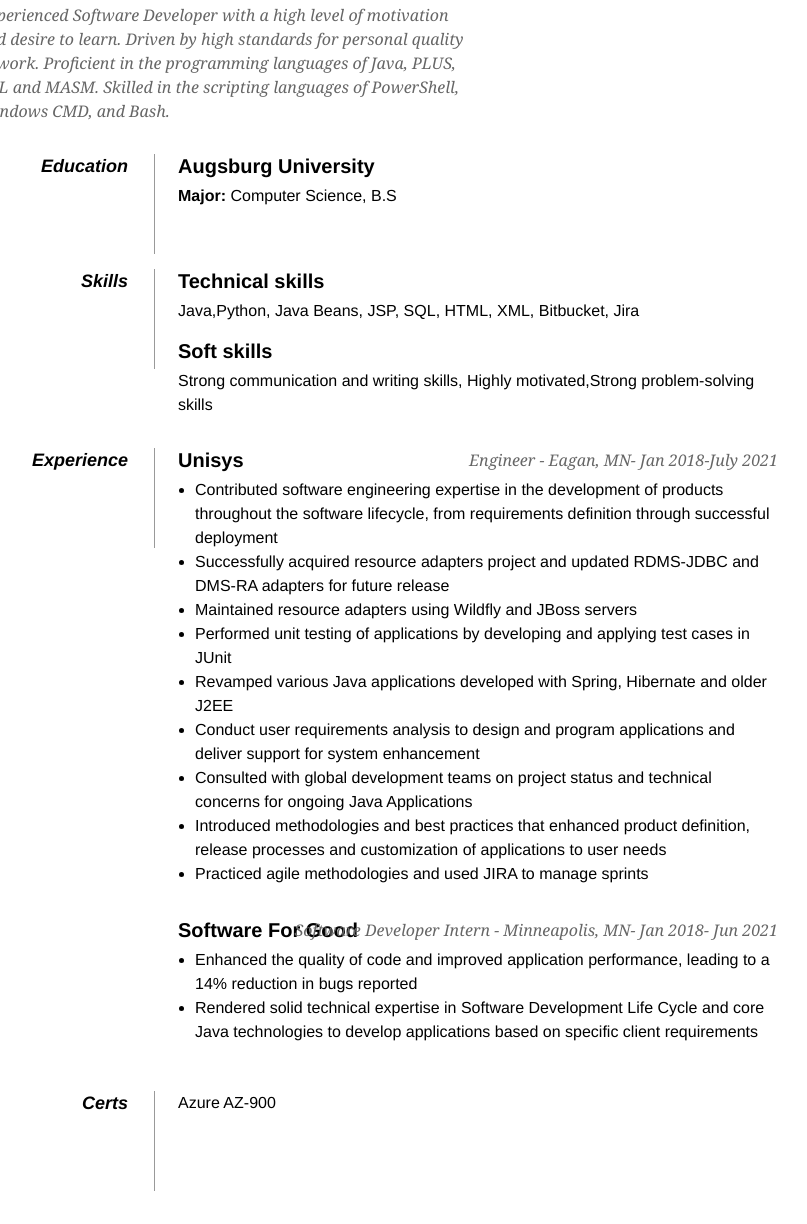
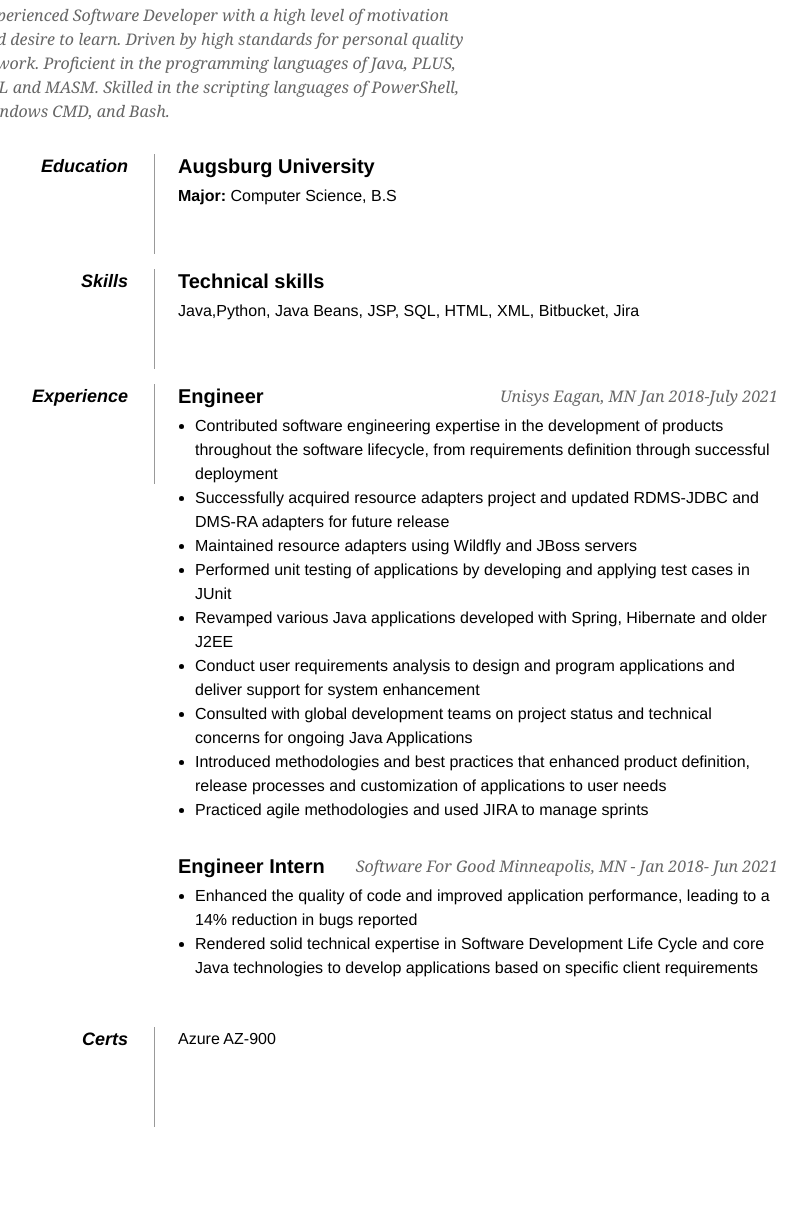
Before and after one commit to ilhan-dahir/ilhan-dahir.github.io, a plain HTML site: page index.html in a window 1280 px wide. Shown: the part 158-1382 px from the top of the page, without its empty margins (262-1069 px from the left). Drawn offline with Linux system fonts and the light colour scheme.

Commit message:
edit exp

```diff
--- a/index.html
+++ b/index.html
@@ -53,15 +53,13 @@
                 <h2>Technical skills</h2>
                 <p>Java,Python, Java Beans, JSP, SQL, HTML, XML, Bitbucket, Jira</p>
 
-               <h2>Soft skills</h2>
-                <p>Strong communication and writing skills, Highly motivated,Strong problem-solving skills</p>
             </dd>
 
             <dd class="clear"></dd>
 
             <dt>Experience</dt>
             <dd>
-                <h2>Unisys <span>Engineer - Eagan, MN- Jan 2018-July 2021</span></h2>
+                <h2>Engineer <span> Unisys Eagan, MN Jan 2018-July 2021</span></h2>
                 <ul>
 			        <li>Contributed software engineering expertise in the development of products throughout the software lifecycle, from requirements definition through successful deployment</li>
                     <li>Successfully acquired resource adapters project and updated RDMS-JDBC and DMS-RA adapters for future release</li>
@@ -73,10 +71,11 @@
                     <li>Introduced methodologies and best practices that enhanced product definition, release processes and customization of applications to user needs</li>
                     <li>Practiced agile methodologies and used JIRA to manage sprints</li>
                 </ul>
-                 <h2>Software For Good <span>Software Developer Intern - Minneapolis, MN- Jan 2018- Jun 2021</span></h2>
+                 <h2>Engineer Intern<span> Software For Good Minneapolis, MN - Jan 2018- Jun 2021</span></h2>
                     <ul>
 			        <li>Enhanced the quality of code and improved application performance, leading to a 14% reduction in bugs reported</li>
 			        <li>Rendered solid technical expertise in Software Development Life Cycle and core Java technologies to develop applications based on specific client requirements</li>
+                    <u/>
                 </dd>
 
             <dd class="clear"></dd>
```
Lines whose indentation alone changed are shown as unchanged.
